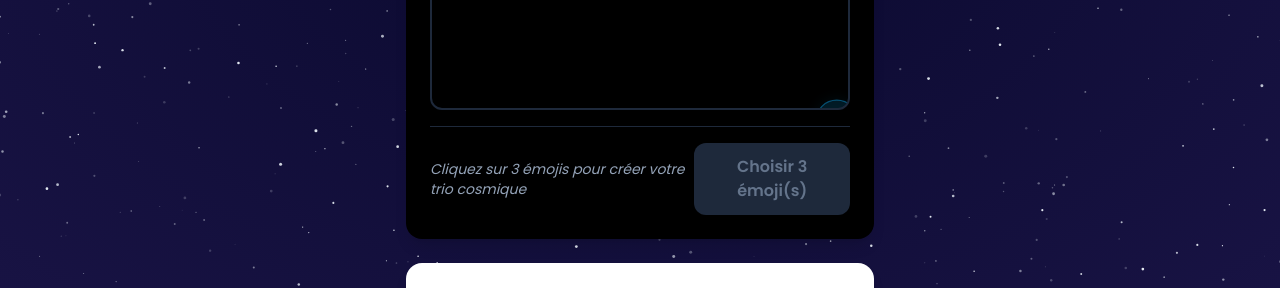
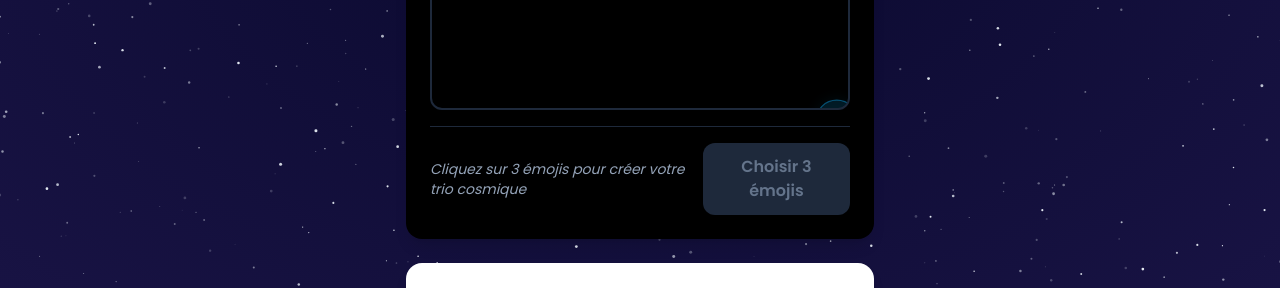
Before and after one commit to pierkiroule/haikumoji, a React (Vite) app: page /cosmoji in a window 1280 px wide. Shown: the part 1219-1507 px from the top of the page. Built offline with nearby package versions, Linux system fonts and the light colour scheme.

Commit message:
Checkpoint before follow-up message
Co-authored-by: artefactory.phg <artefactory.phg@gmail.com>

```diff
--- a/src/pages/Cosmoji.jsx
+++ b/src/pages/Cosmoji.jsx
@@ -192,7 +192,7 @@ export default function Cosmoji() {
                 : 'bg-slate-800 text-slate-500 cursor-not-allowed'
             }`}
           >
-            {picked.length === 3 ? '✧ Entrer en résonance' : `Choisir ${3 - picked.length} émoji(s)`}
+            {picked.length === 3 ? '✧ Entrer en résonance' : `Choisir ${3 - picked.length} émoji${3 - picked.length > 1 ? 's' : ''}`}
           </motion.button>
         </div>
       </motion.div>
```
Also changed, not shown: 37 other files (tests, documents, lock files or other folders).
